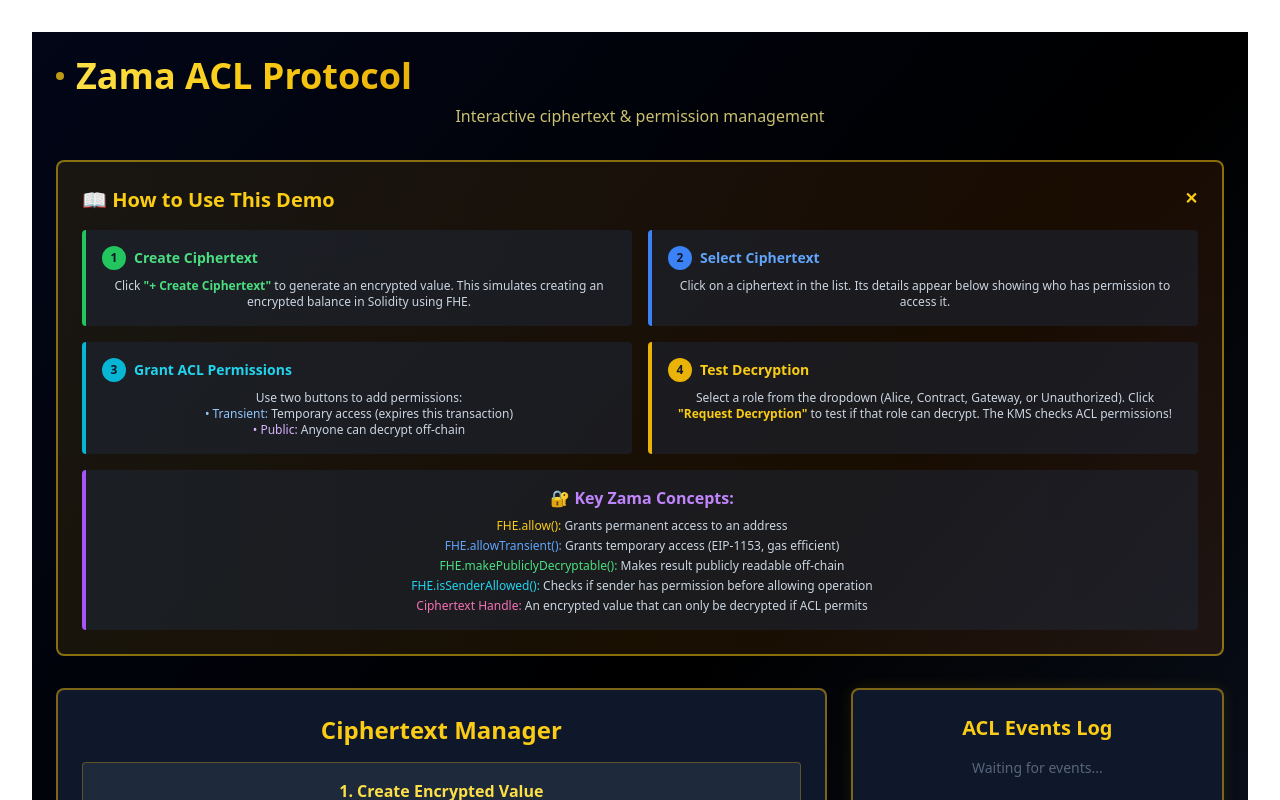
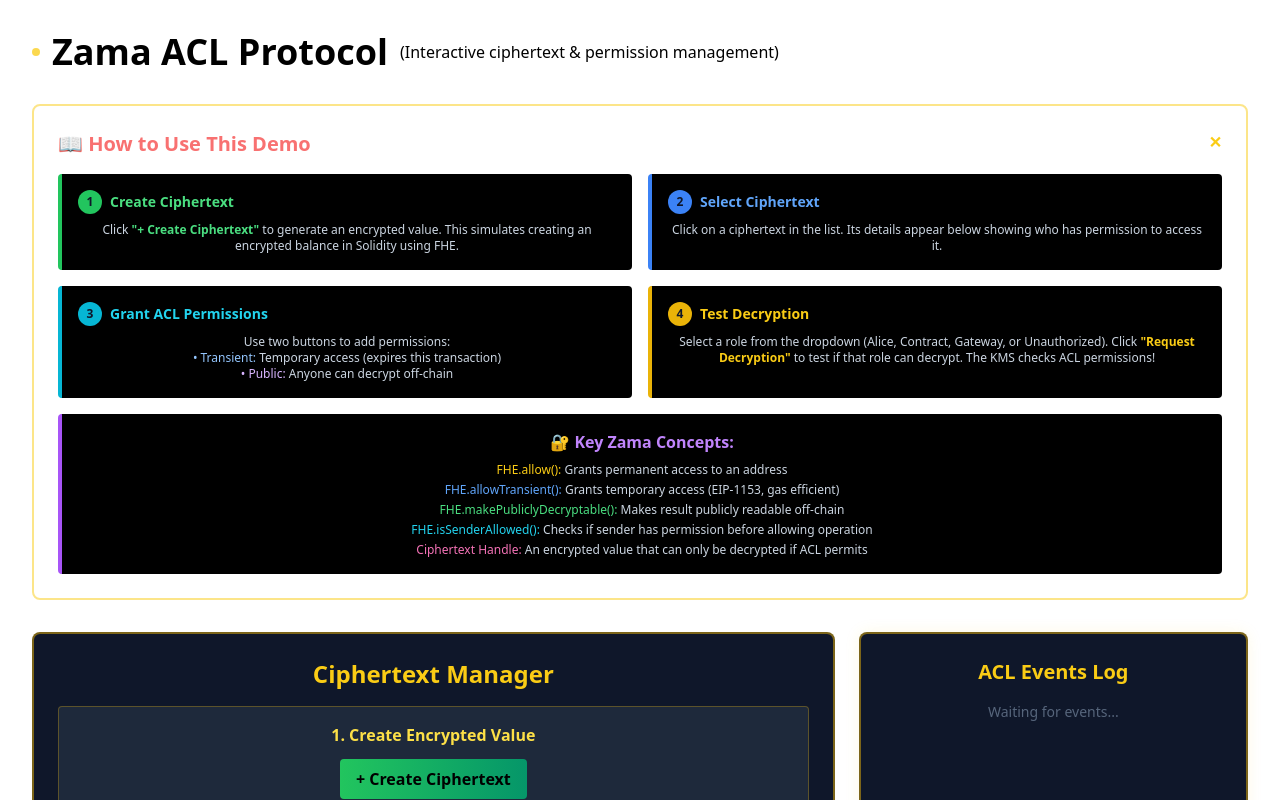
Before and after one commit to taizguy/zamaacl, a React (Vite) app: page / in a window 1280 px wide. Both pictures are taken after a click on the button "Enter Demo". Shown: the top 800 px of the page. Built offline with nearby package versions, Linux system fonts and the light colour scheme.

Commit message:
chanes 1

```diff
--- a/src/App.tsx
+++ b/src/App.tsx
@@ -178,11 +178,12 @@
   const selectedCipherData = ciphertexts.find((c) => c.id === selectedCipher);
 
   return (
-    <div className="min-h-screen bg-gradient-to-br from-slate-950 via-black to-slate-900 text-white p-6">
+    <div className="">
       <AnimatePresence mode="wait">
         {stage === "landing" ? (
           <motion.div key="landing" initial={{ opacity: 0 }} animate={{ opacity: 1 }} exit={{ opacity: 0 }}>
-            <div className="flex items-center justify-center min-h-screen">
+           <div className="flex items-center justify-center min-h-screen">
+            <div className="flex items-center justify-center">
               <motion.div
                 className="max-w-2xl bg-gradient-to-br from-yellow-400 via-amber-300 to-yellow-500 p-12 rounded-2xl shadow-2xl text-slate-950"
                 initial={{ scale: 0.8, opacity: 0 }}
@@ -226,6 +227,7 @@
                 </motion.button>
               </motion.div>
             </div>
+            </div>
           </motion.div>
         ) : (
           <motion.div key="demo" initial={{ opacity: 0 }} animate={{ opacity: 1 }} exit={{ opacity: 0 }}>
@@ -238,28 +240,29 @@
               >
                 <div className="flex items-center gap-3 mb-2">
                   <div className="w-2 h-2 bg-yellow-400 rounded-full animate-pulse"></div>
-                  <h1 className="text-4xl font-bold bg-gradient-to-r from-yellow-300 via-yellow-400 to-yellow-500 bg-clip-text text-transparent">
-                    Zama ACL Protocol
+                  <h1 className="text-4xl font-bold">
+                  Zama ACL Protocol
                   </h1>
+
+                <p className="">
+                  (Interactive ciphertext & permission management)
+                </p>
                 </div>
-                <p className="text-yellow-200/80">
-                  Interactive ciphertext & permission management
-                </p>
               </motion.header>
 
               {/* Tutorial Guide */}
               {showTutorial && (
                 <motion.div
-                  className="mb-8 p-6 bg-gradient-to-r from-yellow-500/10 to-orange-500/10 border-2 border-yellow-400/50 rounded-lg"
+                  className="mb-8 p-6 border-2 border-yellow-400/50 rounded-lg"
                   initial={{ y: -20, opacity: 0 }}
                   animate={{ y: 0, opacity: 1 }}
                   transition={{ duration: 0.5, delay: 0.1 }}
                 >
                   <div className="flex items-start justify-between mb-4">
-                    <h3 className="text-xl font-bold text-yellow-400">📖 How to Use This Demo</h3>
+                    <h3 className="text-xl font-bold text-red-400">📖 How to Use This Demo</h3>
                     <motion.button
                       onClick={() => setShowTutorial(false)}
-                      className="text-yellow-400 hover:text-yellow-300 font-bold"
+                      className="text-yellow-400 hover:text-red-300 font-bold"
                       whileHover={{ scale: 1.2 }}
                     >
                       ✕
@@ -269,7 +272,7 @@
                   <div className="grid grid-cols-1 md:grid-cols-2 gap-4 text-sm">
                     {/* Step 1 */}
                     <motion.div
-                      className="p-4 bg-slate-800/50 rounded border-l-4 border-green-500"
+                      className="p-4 bg-black rounded border-l-4 border-green-500"
                       initial={{ x: -20, opacity: 0 }}
                       animate={{ x: 0, opacity: 1 }}
                       transition={{ delay: 0.2 }}
@@ -286,7 +289,7 @@
 
                     {/* Step 2 */}
                     <motion.div
-                      className="p-4 bg-slate-800/50 rounded border-l-4 border-blue-500"
+                      className="p-4 bg-black rounded border-l-4 border-blue-500"
                       initial={{ x: -20, opacity: 0 }}
                       animate={{ x: 0, opacity: 1 }}
                       transition={{ delay: 0.3 }}
@@ -302,7 +305,7 @@
 
                     {/* Step 3 */}
                     <motion.div
-                      className="p-4 bg-slate-800/50 rounded border-l-4 border-cyan-500"
+                      className="p-4 bg-black rounded border-l-4 border-cyan-500"
                       initial={{ x: -20, opacity: 0 }}
                       animate={{ x: 0, opacity: 1 }}
                       transition={{ delay: 0.4 }}
@@ -320,7 +323,7 @@
 
                     {/* Step 4 */}
                     <motion.div
-                      className="p-4 bg-slate-800/50 rounded border-l-4 border-yellow-500"
+                      className="p-4 bg-black rounded border-l-4 border-yellow-500"
                       initial={{ x: -20, opacity: 0 }}
                       animate={{ x: 0, opacity: 1 }}
                       transition={{ delay: 0.5 }}
@@ -338,7 +341,7 @@
 
                   {/* Key Concepts */}
                   <motion.div
-                    className="mt-4 p-4 bg-slate-800/50 rounded border-l-4 border-purple-500"
+                    className="mt-4 p-4 bg-black rounded border-l-4 border-purple-500"
                     initial={{ x: -20, opacity: 0 }}
                     animate={{ x: 0, opacity: 1 }}
                     transition={{ delay: 0.6 }}
```
